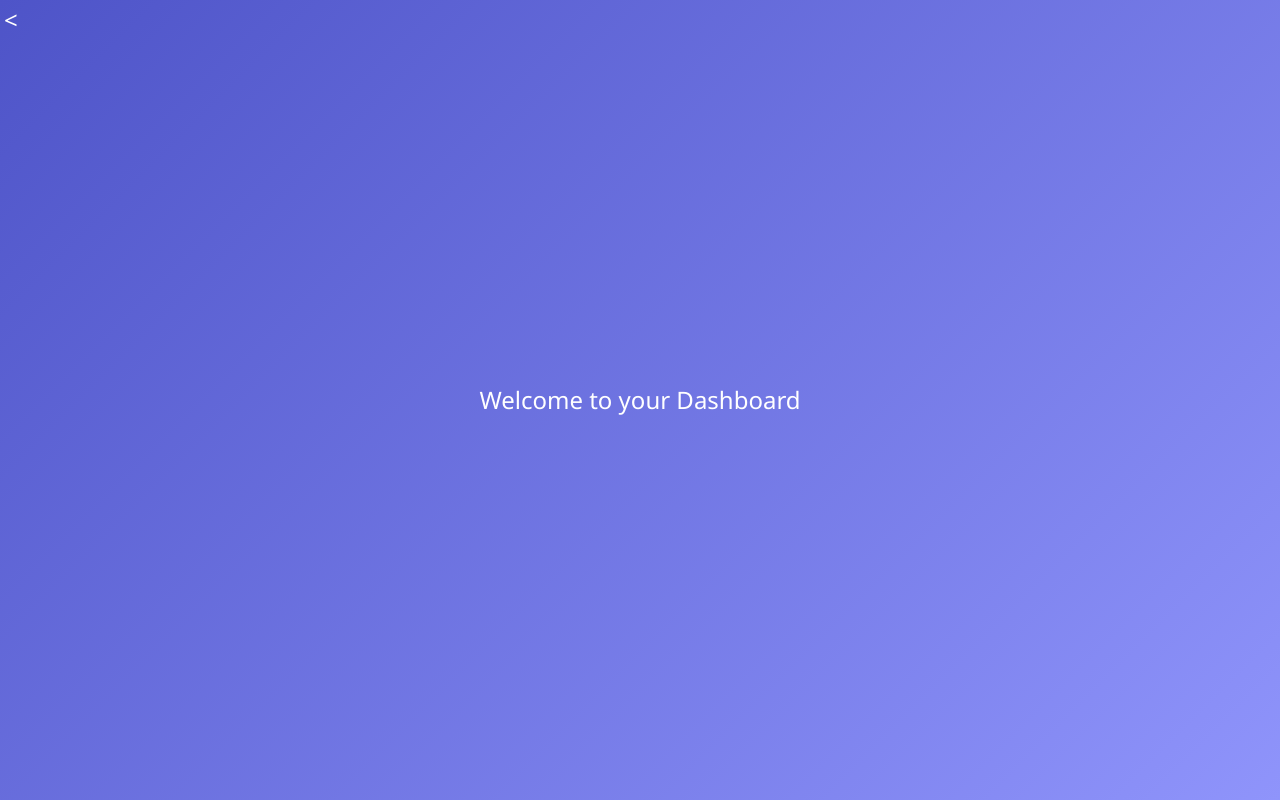
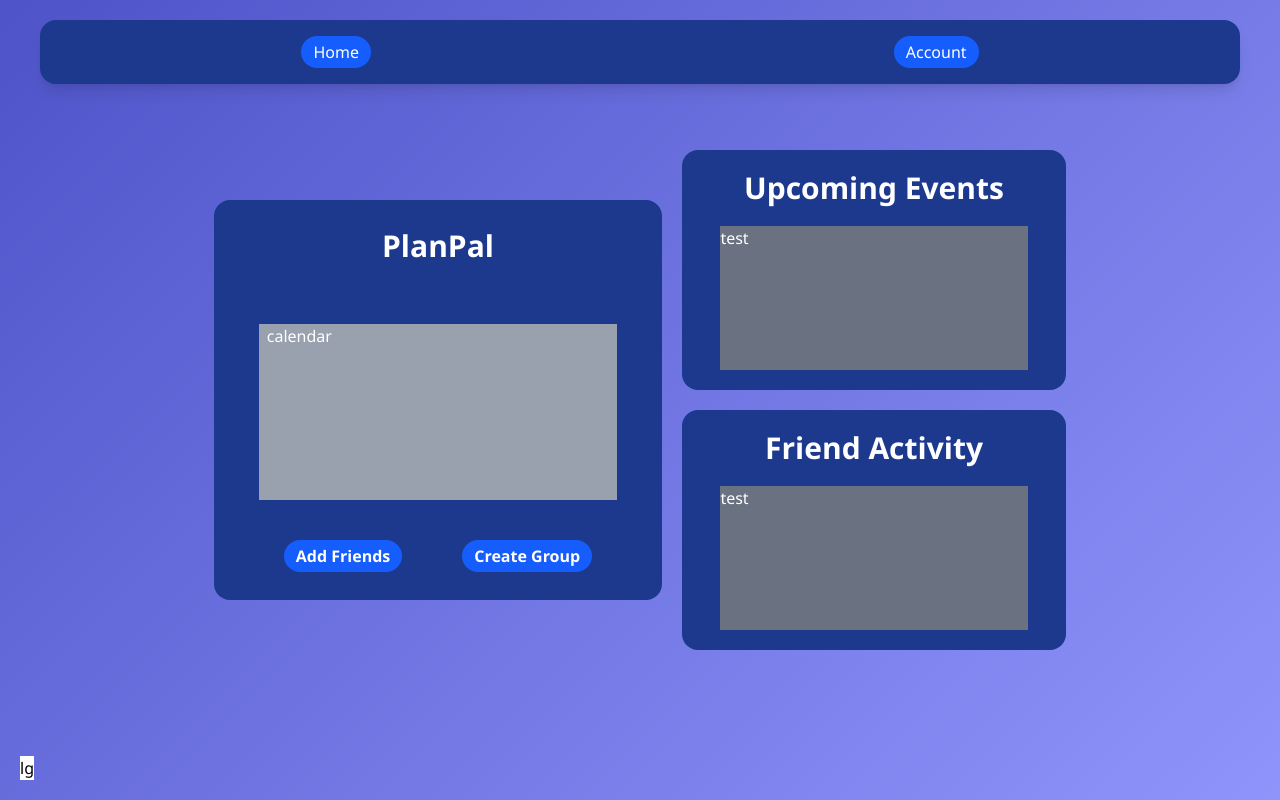
Before and after one commit to 321BadgerCode/planpal, a React (Vite) app in the folder frontend/: page /dashboard in a window 1280 px wide. Built offline with nearby package versions, Linux system fonts and the light colour scheme.

Commit message:
basic desktop dashboard

```diff
--- a/frontend/src/App.tsx
+++ b/frontend/src/App.tsx
@@ -2,7 +2,7 @@ import React from "react";
 import { IonApp, IonRouterOutlet } from "@ionic/react";
 import Home from "./Home";
 import Login from "./login/Login";
-import Dashboard from "./dashboard/dashboard";
+import Dashboard from "./dashboard/Dashboard";
 import "./App.css";
 import { Route } from "react-router-dom";
 
--- a/frontend/src/dashboard/Dashboard.tsx
+++ b/frontend/src/dashboard/Dashboard.tsx
@@ -1,12 +1,74 @@
 const Dashboard = () => {
 	return (
-		<div className="w-screen h-screen text-white flex items-center justify-center text-2xl">
-			<a href="/">
-				<div className="fixed left-1 top-1 text-white">{"<"}</div>
-			</a>
-			<div>Welcome to your Dashboard</div>
-		</div>
+		<>
+			<div className="flex flex-col fixed bg-white bottom-5 left-5 hidden sm:flex md:hidden lg:hidden">
+				sm
+			</div>
+			<div className="flex flex-col fixed bg-white bottom-5 left-5 hidden md:flex lg:hidden">
+				md
+			</div>
+			<div className="flex flex-col fixed bg-white bottom-5 left-5 hidden lg:flex">
+				lg
+			</div>
+			<nav className="shadow-lg text-xl hidden md:flex md:text-lg lg:text-base fixed top-5 inset-x-5 md:inset-x-10 items-center justify-around text-white py-4 bg-blue-900 rounded-2xl">
+				<a href="/">
+					<p className="bg-blue-600 rounded-2xl px-3 py-1 text-white hover:scale-110 transition-transform duration-100 ease-in">
+						Home
+					</p>
+				</a>
+
+				<p className="bg-blue-600 rounded-2xl px-3 py-1 text-white">Account</p>
+			</nav>
+
+			<div className="w-screen h-screen text-white flex flex-col my-5 md:my-0 md:flex-row justify-center items-center gap-5">
+				<div className="flex flex-col items-center justify-center gap-5">
+					<div className="rounded-2xl overflow-auto bg-blue-900 rounded w-[80vw] md:w-[35vw] lg:w-[35vw] md:h-[50vh] flex flex-col items-center justify-center gap-10">
+						<p className="p-5 text-xl md:text-3xl font-extrabold pt-2 mt-5">
+							PlanPal
+						</p>
+						<div className="h-[50%] w-[80%] bg-gray-400 px-2">calendar</div>
+						<div className="flex items-center justify-center gap-5 md:gap-10 lg:gap-15 pb-2 mb-5 w-[80%]">
+							<p className="font-bold bg-blue-600 rounded-2xl px-3 py-1 text-white">
+								Add Friends
+							</p>
+
+							<p className="font-bold bg-blue-600 rounded-2xl px-3 py-1 text-white">
+								Create Group
+							</p>
+						</div>
+					</div>
+				</div>
+
+				<div className="flex flex-col items-center justify-center gap-5">
+					<div className="rounded-2xl overflow-auto bg-blue-900 rounded w-[50vw] h-[20vw] md:w-[40vw] lg:w-[30vw] md:h-[30vh] flex flex-col justify-start items-center">
+						<p className="p-5 text-3xl font-extrabold p-2">Upcoming Events</p>
+						<div className="h-[60%] w-[80%] bg-gray-500">test</div>
+					</div>
+					<div className="rounded-2xl overflow-auto bg-blue-900 rounded w-[50vw] md:w-[40vw] lg:w-[30vw] h-[30vh] flex flex-col justify-start items-center">
+						<p className="p-5 text-3xl font-extrabold p-2">Friend Activity</p>
+						<div className="h-[60%] w-[80%] bg-gray-500">test</div>
+					</div>
+				</div>
+			</div>
+		</>
 	);
 };
 
 export default Dashboard;
+
+/*
+old stuff
+<div className="fixed left-1 top-1 text-white">{"<"}</div>
+
+<div className="h-[75%] max-h-130 w-[90%] md:w-[60%] lg:w-[40%] xl:w-[30%] bg-white rounded-2xl shadow-lg flex items-center flex-col pt-[3%] overflow-auto 2xl:max-h-160">
+
+
+<div className="flex flex-col items-center justify-center h-full w-full">
+					<div className="rounded-2xl text-2xl h-[50%] w-[90%] md:w-[60%] lg:w-[40%] xl:w-[30%] overflow-auto bg-blue-900 rounded">
+						Welcome to Plan pal
+					</div>
+					<div className="flex items-center justify-between"></div>
+				</div>
+				<div className="flex-col items-center justify-center h-[80%] w-[50%]"></div>
+
+*/
```
